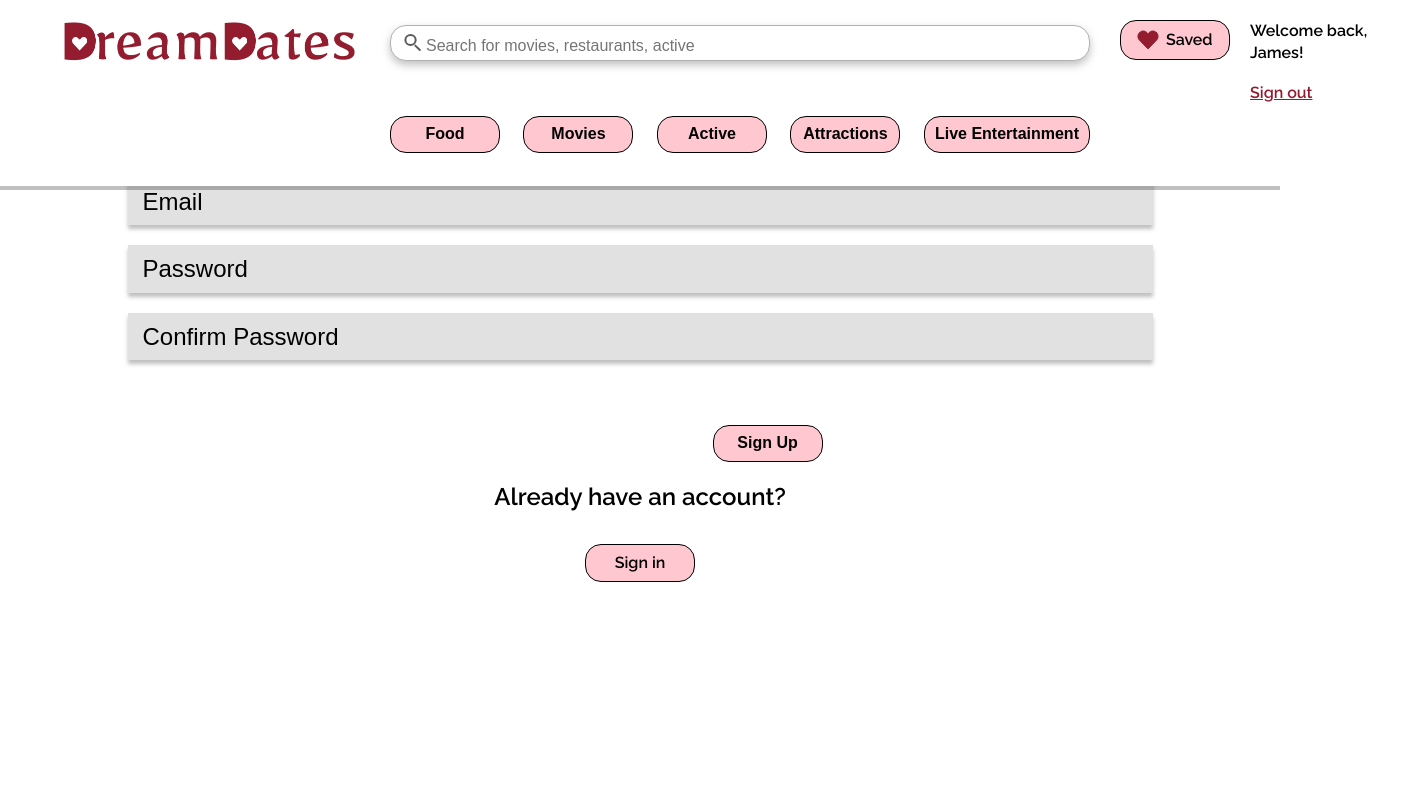
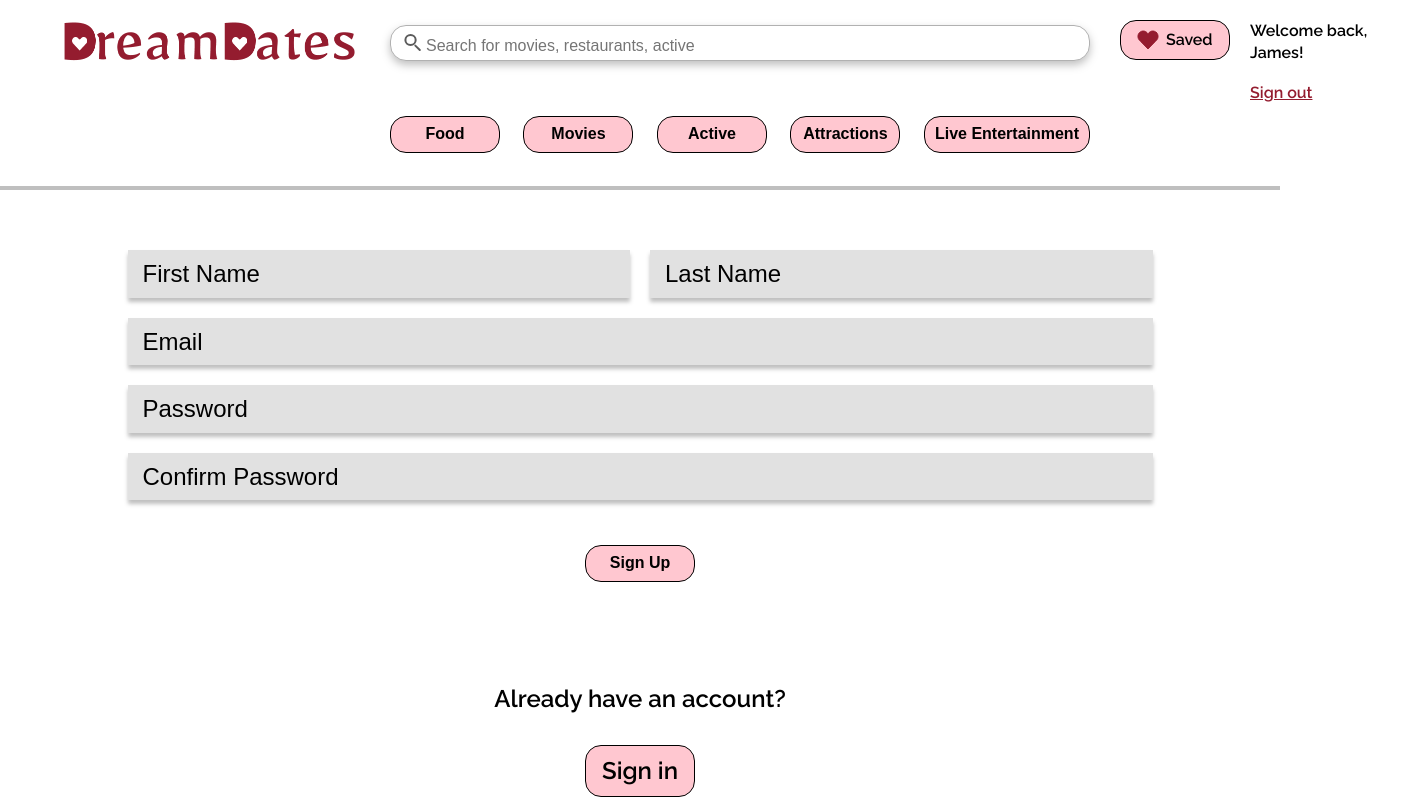
Before and after one commit to Dream-Dates/DreamDatesFrontEnd, a React (Create React App) app: page /signup in a window 1280 px wide. Shown: the whole page, 1408 px wide, since content can reach past the window. Built offline with nearby package versions, Linux system fonts and the light colour scheme; a web font is replaced by a local one.

Commit message:
docs: :sparkles: fixed form button

```diff
--- a/src/pages/SignIn.js
+++ b/src/pages/SignIn.js
@@ -43,14 +43,16 @@ function SignIn({setToken}) {
                 onChange={handleChange}
                 value={signInForm.password}
                 />
-                <div className="buttonContainer">
+                <div className="formButtonContainer">
                     <button className="pinkButton">Sign In</button>
                 </div>
             </form>
 
             <div className="signInBottom">
                 <p>Don't have an account?</p>
-                <Link to={'/signup'} className="pinkButton">Sign Up</Link>
+                <Link to={'/signup'} className="pinkButton">
+                    <p>Sign Up</p>
+                </Link>
             </div>
         </div>
     )
--- a/src/pages/SignUp.js
+++ b/src/pages/SignUp.js
@@ -73,14 +73,16 @@ function SignUp() {
                     onChange={handleChange}
                     value={signUpForm.password2}
                 />
-                <div className="buttonContainer">
+                <div className="formButtonContainer">
                     <button className="pinkButton">Sign Up</button>
                 </div>
             </form>
 
             <div className="signUpBottom">
                 <p>Already have an account?</p>
-                <Link to={'/signin'} className="pinkButton">Sign in</Link>
+                <Link to={'/signin'} className="pinkButton">
+                    <p>Sign in</p>
+                </Link>
             </div>
         </div>
     )
--- a/src/styles/sass/partials/_signin.scss
+++ b/src/styles/sass/partials/_signin.scss
@@ -4,7 +4,7 @@
 .signIn form {
     width: 1025px;
     margin: 0 auto;
-    padding-top: 110px;
+    padding-top: 250px;
     input {
         width: 100%;
         background: #E1E1E1;
@@ -17,7 +17,7 @@
     input::placeholder{
         color: black;
     }
-    .buttonContainer {
+    .formButtonContainer {
         display: flex;
         justify-content: center;
         padding-top: 25px;
--- a/src/styles/sass/partials/_signup.scss
+++ b/src/styles/sass/partials/_signup.scss
@@ -4,7 +4,8 @@
     form {
         width: 1025px;
         margin: 0 auto;
-        padding-top: 110px;
+        padding-top: 250px;
+        // border: 1px solid red;
 
         input {
             width: 100%;
@@ -20,7 +21,7 @@
             color: black;
         }
 
-        .buttonContainer {
+        .formButtonContainer {
             display: flex;
             justify-content: center;
             padding-top: 25px;
--- a/src/styles/styles.css
+++ b/src/styles/styles.css
@@ -617,7 +617,7 @@ h2 {
 .signIn form {
   width: 1025px;
   margin: 0 auto;
-  padding-top: 110px;
+  padding-top: 250px;
 }
 .signIn form input {
   width: 100%;
@@ -644,7 +644,7 @@ h2 {
 .signIn form input::placeholder {
   color: black;
 }
-.signIn form .buttonContainer {
+.signIn form .formButtonContainer {
   display: -webkit-box;
   display: -ms-flexbox;
   display: flex;
@@ -676,7 +676,7 @@ h2 {
 .signUp form {
   width: 1025px;
   margin: 0 auto;
-  padding-top: 110px;
+  padding-top: 250px;
 }
 .signUp form input {
   width: 100%;
@@ -703,7 +703,7 @@ h2 {
 .signUp form input::placeholder {
   color: black;
 }
-.signUp form .buttonContainer {
+.signUp form .formButtonContainer {
   display: -webkit-box;
   display: -ms-flexbox;
   display: flex;
```
Also changed, not shown: src/styles/styles.min.css.
